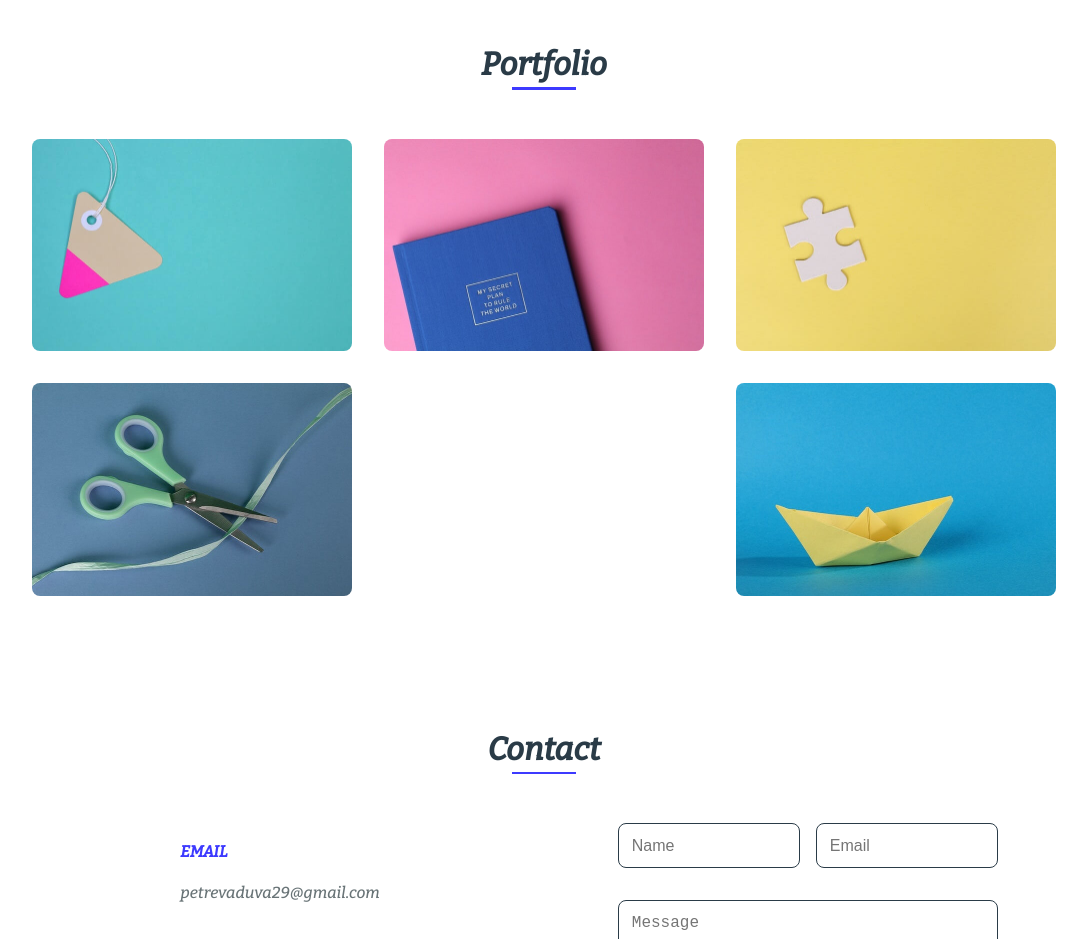
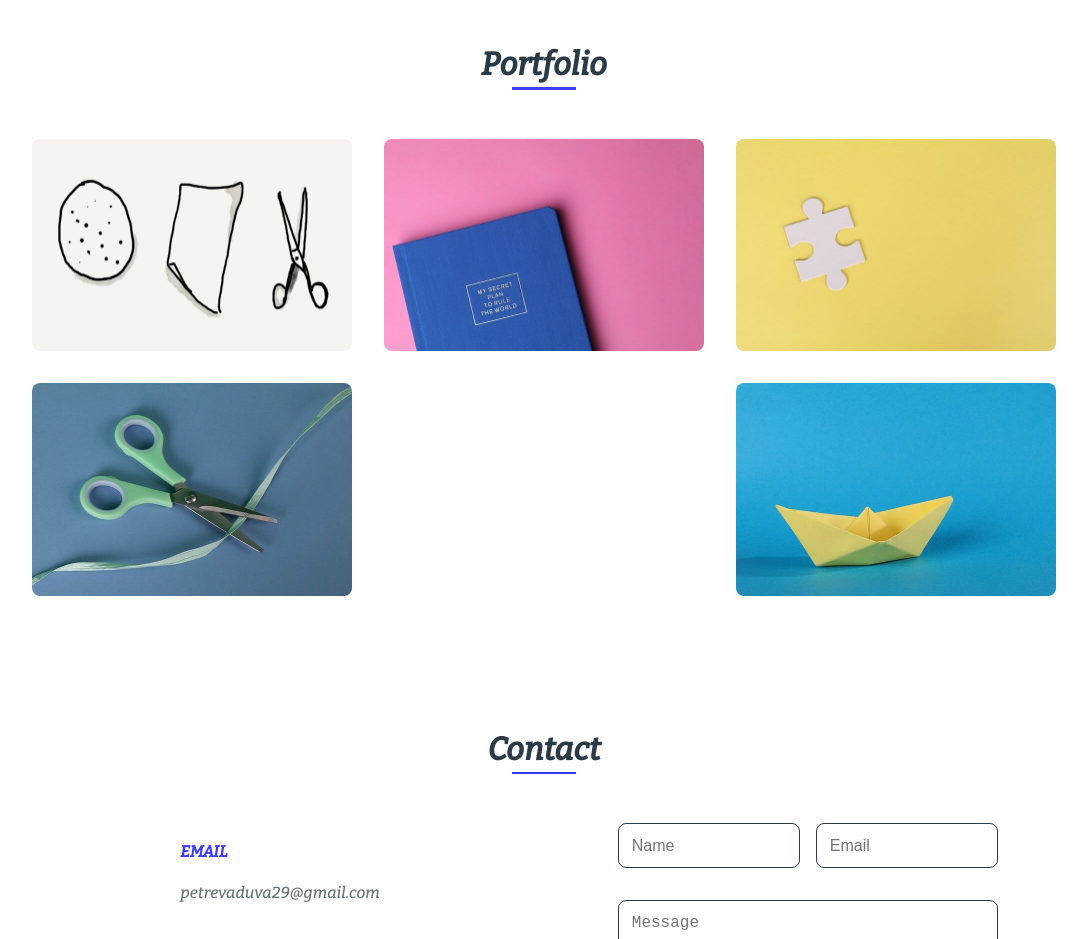
Before and after one commit to PetreMarian29/PetreMarian29, a plain HTML site: page index.html in a window 1280 px wide. Shown: the part 1900-2839 px from the top of the page, without its empty margins (96-1183 px from the left). Drawn offline with nearby package versions, Linux system fonts and the light colour scheme.

Commit message:
added pic

```diff
--- a/index.html
+++ b/index.html
@@ -102,7 +102,7 @@
 
             <div class="portofolio__container bd-grid">
                 <div class="portofolio__img">
-                    <img src="work1.jpg" alt="">
+                    <img src="rock paper scissors/rock paper scissors.png" alt="">
 
                     <div class="portofolio__link">
                         <a href="rock paper scissors/paper.html" class="portofolio__link-name">View details</a>
```
Also changed, not shown: rock paper scissors/rock paper scissors.png (added).
